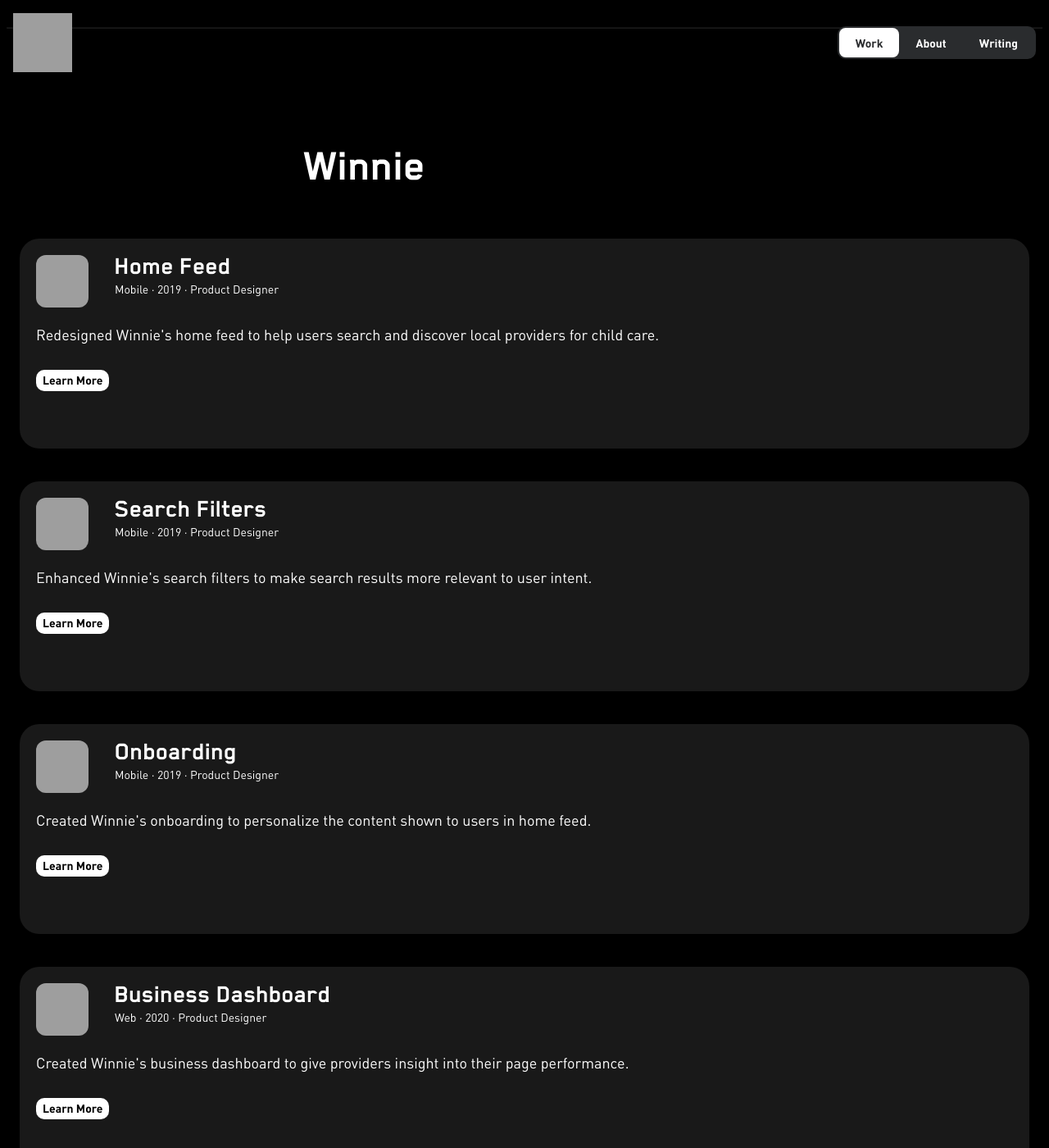
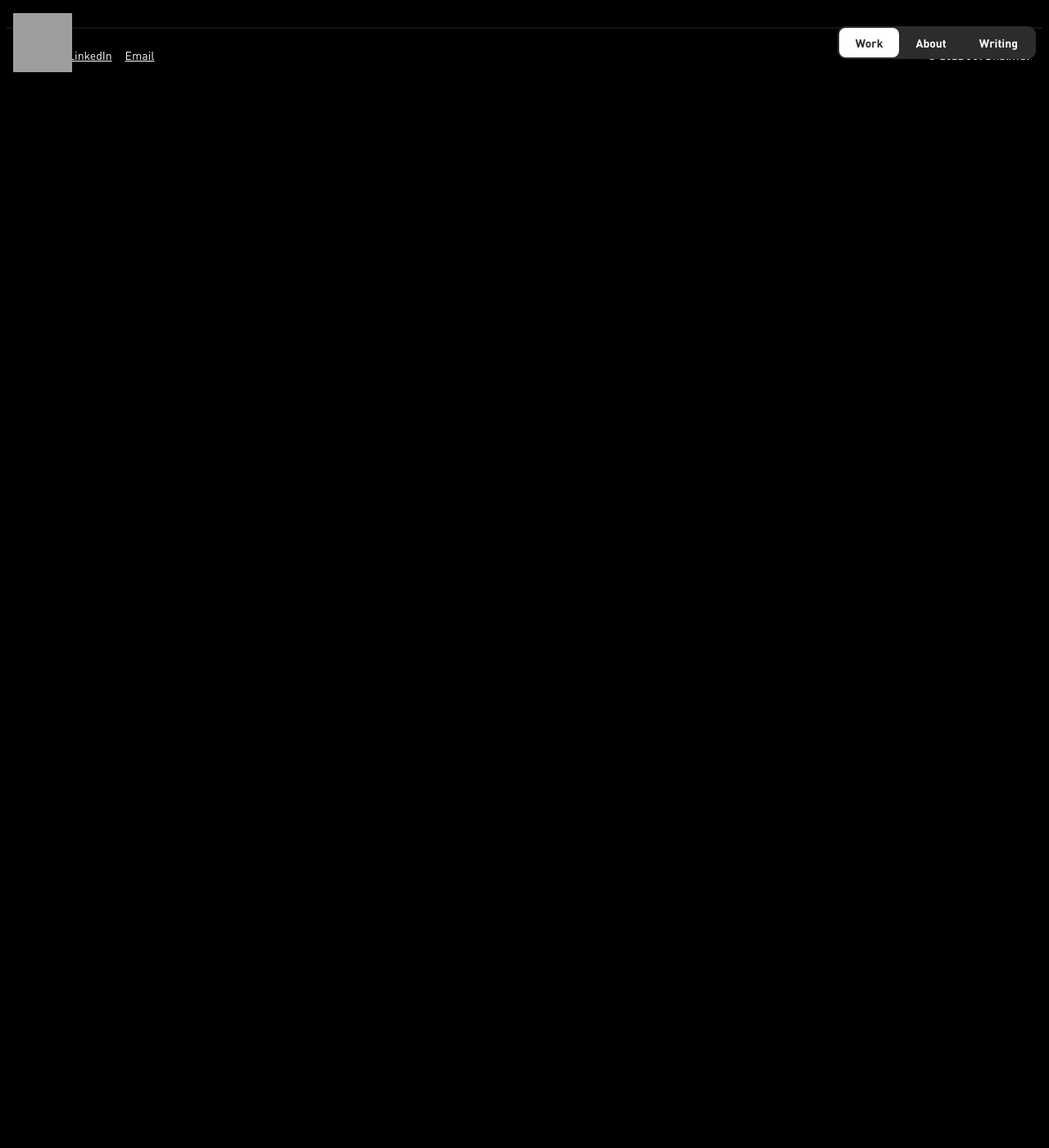
Before and after one commit to jotd/jotd-portfolio, a Jekyll site: the page work/index.html, which Jekyll copies as it is, in a window 1280 px wide and 1400 px high, scrolled down 1367 px. Shown: the whole window at 82% size. Built offline with Jekyll 4.4.1, drawn with Linux system fonts in a browser that asks for light colours; after the commit the page ends 1467 px from its top, so only the background shows below that; grey boxes are pictures that could not be loaded.

Commit message:
Update index.html

```diff
--- a/work/index.html
+++ b/work/index.html
@@ -134,15 +134,15 @@
     <!---------------------------------------------------------------------------------------->
     <!-- Winnie Project Cards -->
 
-    <div class="content-home">
+    <!-- <div class="content-home">
       <div id="margin-below-header">
         <h1 class="header-work">Winnie</h1>
       </div>
-    </div>
+    </div> -->
 
 
       <!-- Project 1 -->
-      <div class="work-container offset-card-1">
+      <!-- <div class="work-container offset-card-1">
         <div class="work-description">
           <div class="work-header">
             <img
@@ -163,10 +163,10 @@
             </div>
           </div>
         </div>
-      </div>
+      </div> -->
 
       <!-- Project 2 -->
-      <div class="work-container offset-card-2">
+      <!-- <div class="work-container offset-card-2">
         <div class="work-description">
           <div class="work-header">
             <img
@@ -187,10 +187,10 @@
             </div>
           </div>
         </div>
-      </div>
+      </div> -->
 
       <!-- Project 3 -->
-      <div class="work-container offset-card-3">
+      <!-- <div class="work-container offset-card-3">
         <div class="work-description">
           <div class="work-header">
             <img
@@ -210,10 +210,10 @@
             </div>
           </div>
         </div>
-      </div>
+      </div> -->
 
       <!-- Project 4 -->
-      <div class="work-container offset-card-3" id="margin-below-section">
+      <!-- <div class="work-container offset-card-3" id="margin-below-section">
         <div class="work-description">
           <div class="work-header">
             <img
@@ -233,9 +233,7 @@
             </div>
           </div>
         </div>
-      </div>
-
-
+      </div> -->
 
 
   <div class="footer desktop">
```
